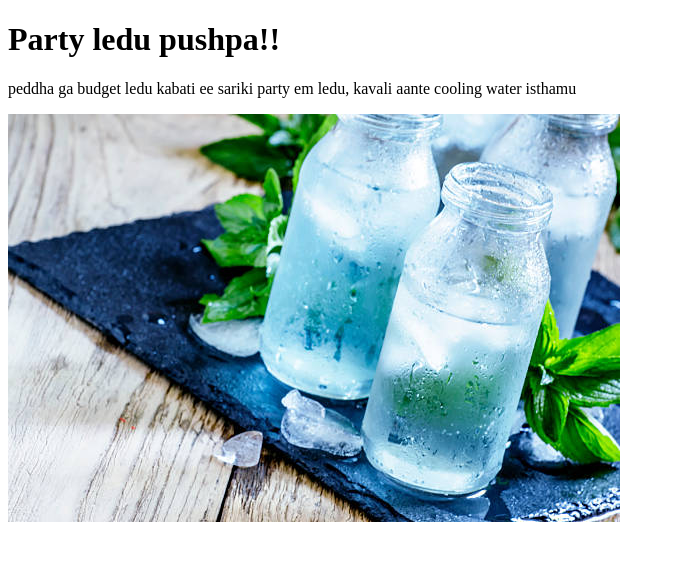
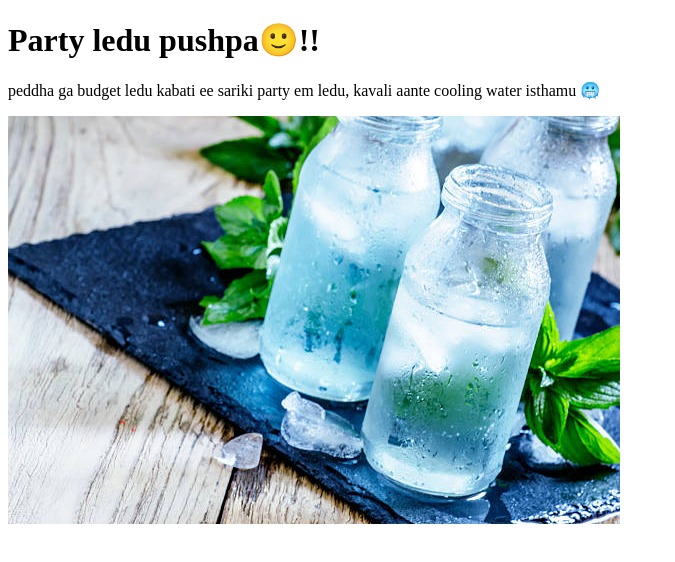
Before and after one commit to Haritha-Bandaru/rbday, a plain HTML site: page party.html in a window 1280 px wide. Shown: the whole page, without its empty margins (0-675 px from the left). Drawn offline with Linux system fonts and the light colour scheme.

Commit message:
Update party.html
emoji's added

```diff
--- a/party.html
+++ b/party.html
@@ -6,9 +6,9 @@
 </head>
 <body>
 
-    <h1>Party ledu pushpa!!</h1>
+    <h1>Party ledu pushpa🙂!!</h1>
 
-    <p> peddha ga budget ledu kabati ee sariki party em ledu, kavali aante cooling water isthamu </p>
+    <p> peddha ga budget ledu kabati ee sariki party em ledu, kavali aante cooling water isthamu 🥶</p>
 
     <img src="w.jpg" alt="water"/>
 
```
